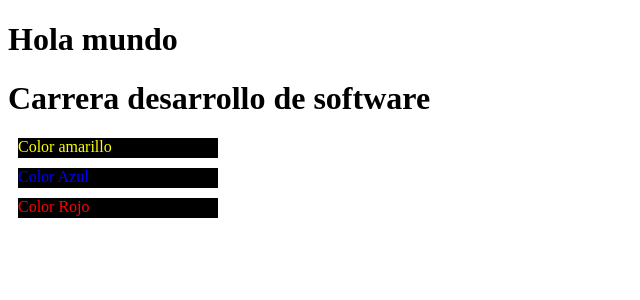
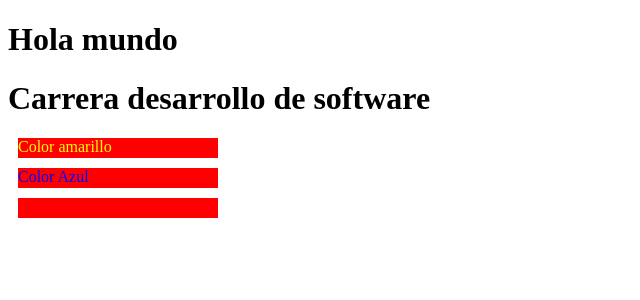
Before and after one commit to cheo13/UNITED-R, an Angular app: page / in a window 1280 px wide. Shown: the top 300 px of the page, without its empty margins (0-640 px from the left). Built offline with nearby package versions, Linux system fonts and the light colour scheme.

Commit message:
Update app.component.css

```diff
--- a/src/app/app.component.css
+++ b/src/app/app.component.css
@@ -1,5 +1,7 @@
 div{
-    background-color: black;
+    background-color:yellow;
+    background-color:blue;
+    background-color:red;
     height: 20px;
     width: 200px;
     margin: 10px;
@@ -8,7 +10,6 @@ div{
 }
 .primero{
     color: yellow;
-    background-color: black;
     height: 20px;
     width: 200px;
     margin: 10px;
```
